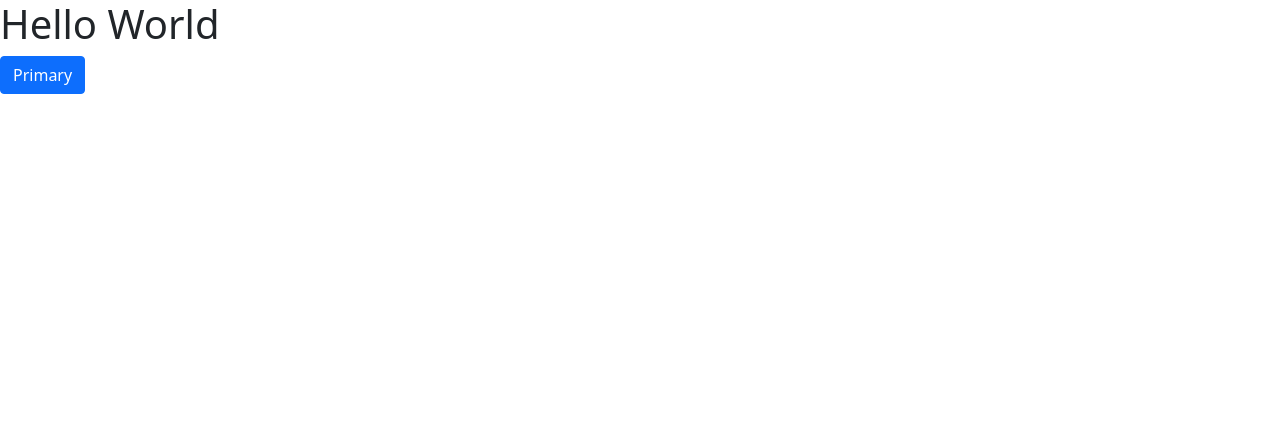
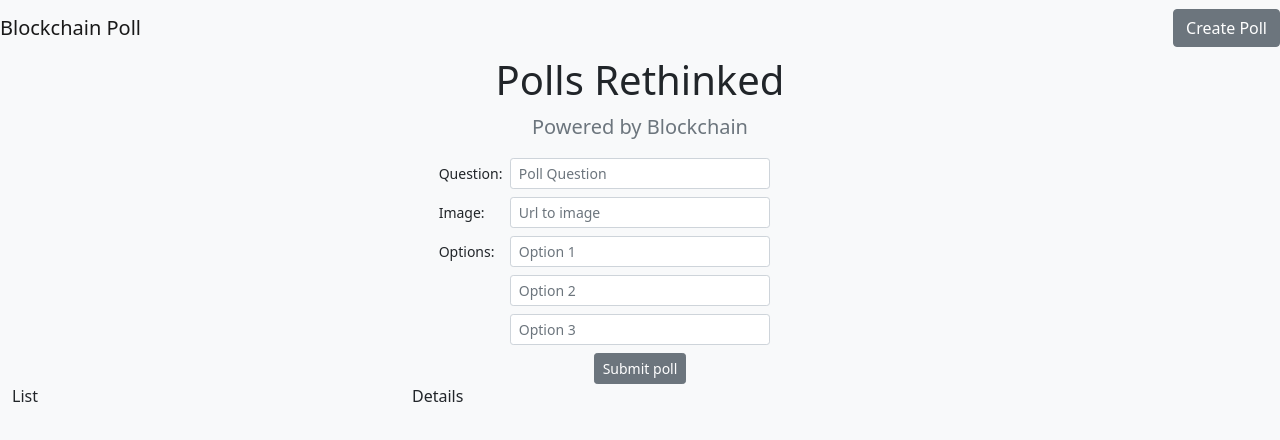
Before and after one commit to AiratMannanov/blockchain-poll, an Angular app: page / in a window 1280 px wide. Shown: the top 440 px of the page. Built offline with nearby package versions, Linux system fonts and the light colour scheme.

Commit message:
add simple form

```diff
--- a/src/app/app.component.html
+++ b/src/app/app.component.html
@@ -1,2 +1,22 @@
-<h1>Hello World</h1>
-<button type="button" class="btn btn-primary">Primary</button>
+<nav class="navbar navbar-light bg-light">
+  <a href="#" class="navbar-brand mr-auto">Blockchain Poll</a>
+  <button type="button" class="btn btn-secondary">Create Poll</button>
+</nav>
+
+<section class="jumpotron bg-light text-center">
+  <h1>Polls Rethinked</h1>
+  <p class="lead text-muted">
+    Powered by Blockchain
+  </p>
+</section>
+
+<app-poll-create></app-poll-create>
+
+<div class="d-flex">
+  <div class="container poll-list">
+    List
+  </div>
+  <div class="container poll-detail">
+    Details
+  </div>
+</div>
--- a/src/app/app.component.scss
+++ b/src/app/app.component.scss
@@ -0,0 +1,3 @@
+.poll-list {
+  max-width: 400px;
+}
--- a/src/app/app.module.ts
+++ b/src/app/app.module.ts
@@ -2,10 +2,12 @@ import { NgModule } from '@angular/core';
 import { BrowserModule } from '@angular/platform-browser';
 
 import { AppComponent } from './app.component';
+import { PollCreateComponent } from './poll-create/poll-create.component';
 
 @NgModule({
   declarations: [
-    AppComponent
+    AppComponent,
+    PollCreateComponent
   ],
   imports: [
     BrowserModule
--- /dev/null
+++ b/src/app/poll-create/poll-create.component.html
@@ -0,0 +1,46 @@
+<form class="container col-sm-4">
+  <div class="form-group row mb-2">
+    <label class="col-sm-2 col-form-label col-form-label-sm">
+      Question:
+    </label>
+    <div class="col-sm-8">
+      <input type="text" class="form-control form-control-sm" placeholder="Poll Question">
+    </div>
+  </div>
+
+  <div class="form-group row mb-2">
+    <label class="col-sm-2 col-form-label col-form-label-sm">
+      Image:
+    </label>
+    <div class="col-sm-8">
+      <input type="text" class="form-control form-control-sm" placeholder="Url to image">
+    </div>
+  </div>
+
+  <div class="form-group row mb-2">
+    <label class="col-sm-2 col-form-label col-form-label-sm">
+      Options:
+    </label>
+    <div class="col-sm-8">
+      <input type="text" class="form-control form-control-sm" placeholder="Option 1">
+    </div>
+  </div>
+
+  <div class="form-group row mb-2">
+    <label class="col-sm-2 col-form-label col-form-label-sm"></label>
+    <div class="col-sm-8">
+      <input type="text" class="form-control form-control-sm" placeholder="Option 2">
+    </div>
+  </div>
+
+  <div class="form-group row mb-2">
+    <label class="col-sm-2 col-form-label col-form-label-sm"></label>
+    <div class="col-sm-8">
+      <input type="text" class="form-control form-control-sm" placeholder="Option 3">
+    </div>
+  </div>
+
+  <div class="d-flex justify-content-center">
+    <button type="submit" class="btn btn-sm btn-secondary">Submit poll</button>
+  </div>
+</form>
--- /dev/null
+++ b/src/app/poll-create/poll-create.component.ts
@@ -0,0 +1,15 @@
+import { Component, OnInit } from '@angular/core';
+
+@Component({
+  selector: 'app-poll-create',
+  templateUrl: './poll-create.component.html',
+  styleUrls: ['./poll-create.component.scss']
+})
+export class PollCreateComponent implements OnInit {
+
+  constructor() { }
+
+  ngOnInit(): void {
+  }
+
+}
--- a/src/index.html
+++ b/src/index.html
@@ -9,7 +9,7 @@
   <script src="https://cdn.jsdelivr.net/npm/@popperjs/core@2.10.2/dist/umd/popper.min.js" integrity="sha384-7+zCNj/IqJ95wo16oMtfsKbZ9ccEh31eOz1HGyDuCQ6wgnyJNSYdrPa03rtR1zdB" crossorigin="anonymous"></script>
   <script src="https://cdn.jsdelivr.net/npm/bootstrap@5.1.3/dist/js/bootstrap.min.js" integrity="sha384-QJHtvGhmr9XOIpI6YVutG+2QOK9T+ZnN4kzFN1RtK3zEFEIsxhlmWl5/YESvpZ13" crossorigin="anonymous"></script>
 </head>
-<body>
+<body class="bg-light">
   <app-root></app-root>
 </body>
 </html>
```
Also changed, not shown: src/app/poll-create/poll-create.component.scss (added).
